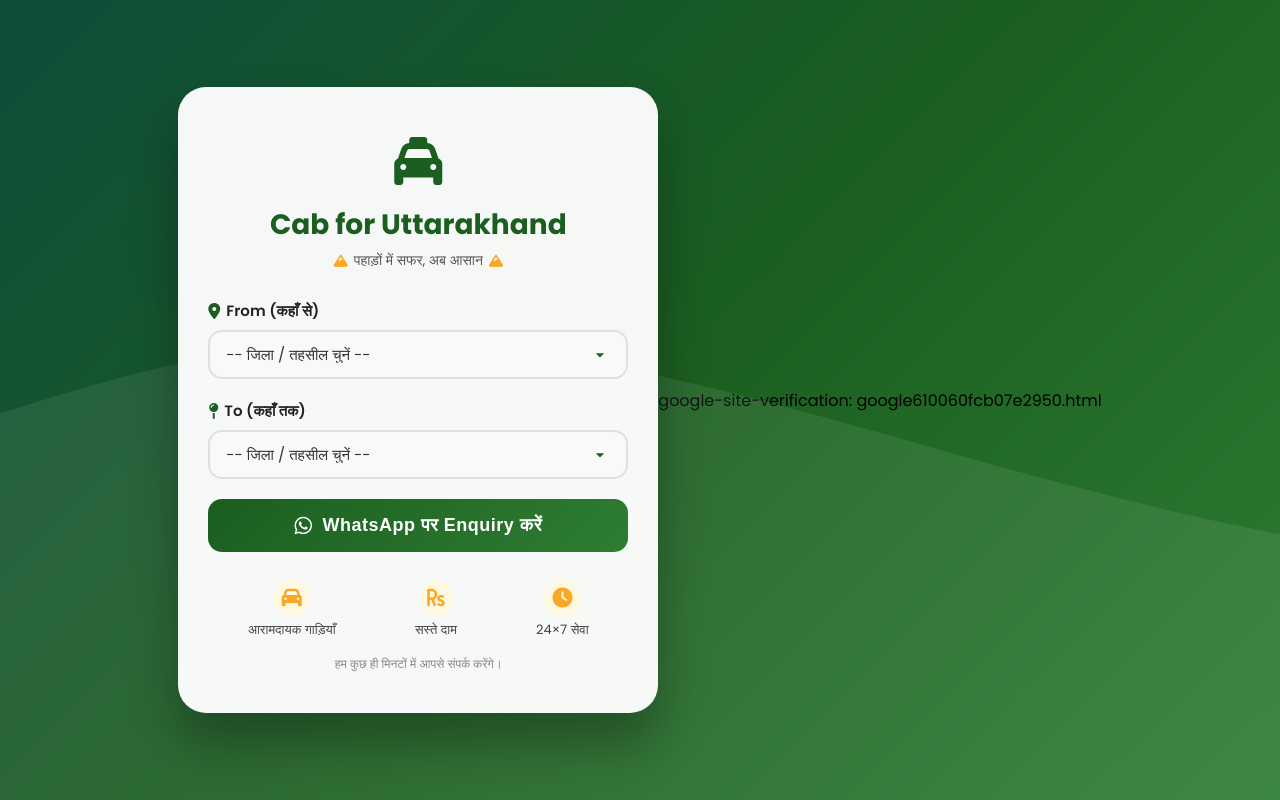
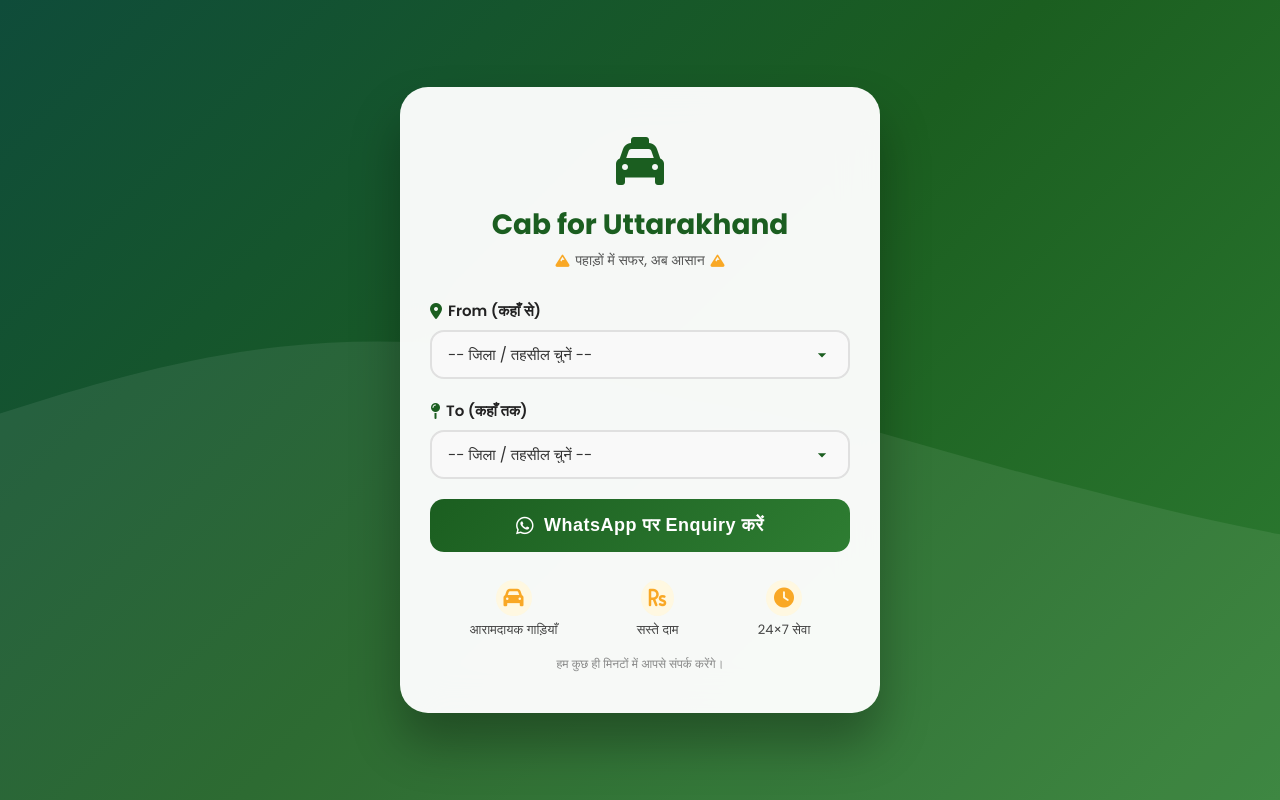
Before and after one commit to metacab/cabforuttarakhand, a plain HTML site: page index.html in a window 1280 px wide. Drawn offline with Linux system fonts and the light colour scheme.

Commit message:
Update index.html

```diff
--- a/index.html
+++ b/index.html
@@ -5,6 +5,7 @@
     <meta name="viewport" content="width=device-width, initial-scale=1.0">
     <title>Cab for Uttarakhand – सस्ती और आरामदायक टैक्सी सेवा</title>
     <meta name="description" content="Cab for Uttarakhand – उत्तराखंड के सभी जिलों और तहसीलों के लिए सस्ती और आरामदायक टैक्सी सेवा। From और To चुनें, WhatsApp पर तुरंत एन्क्वायरी करें।">
+    <meta name="google-site-verification" content="google-site-verification: google610060fcb07e2950.html" />
 <meta name="keywords" content="Cab for Uttarakhand, taxi enquiry Uttarakhand, उत्तराखंड टैक्सी, Uttarakhand taxi service, Chamoli taxi, Rudraprayag taxi, hill station cab">
 <meta name="robots" content="index, follow">
 <link rel="canonical" href="https://metacab.github.io/cabforuttarakhand/">
@@ -239,7 +240,7 @@
         </div>
         <p class="note">हम कुछ ही मिनटों में आपसे संपर्क करेंगे।</p>
     </div>
-    google-site-verification: google610060fcb07e2950.html
+
     <script>
         // उत्तराखंड के जिले और तहसीलें
         const uttarakhandDistricts = [
```
